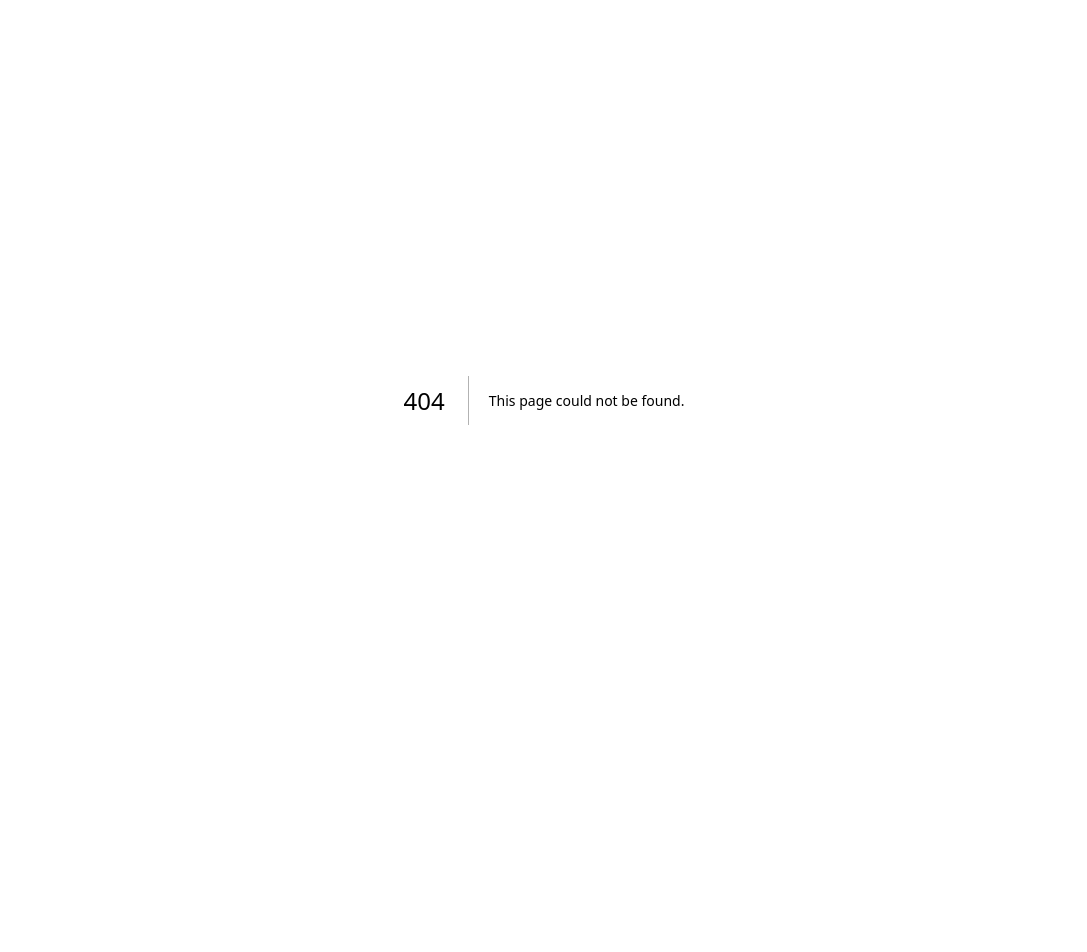
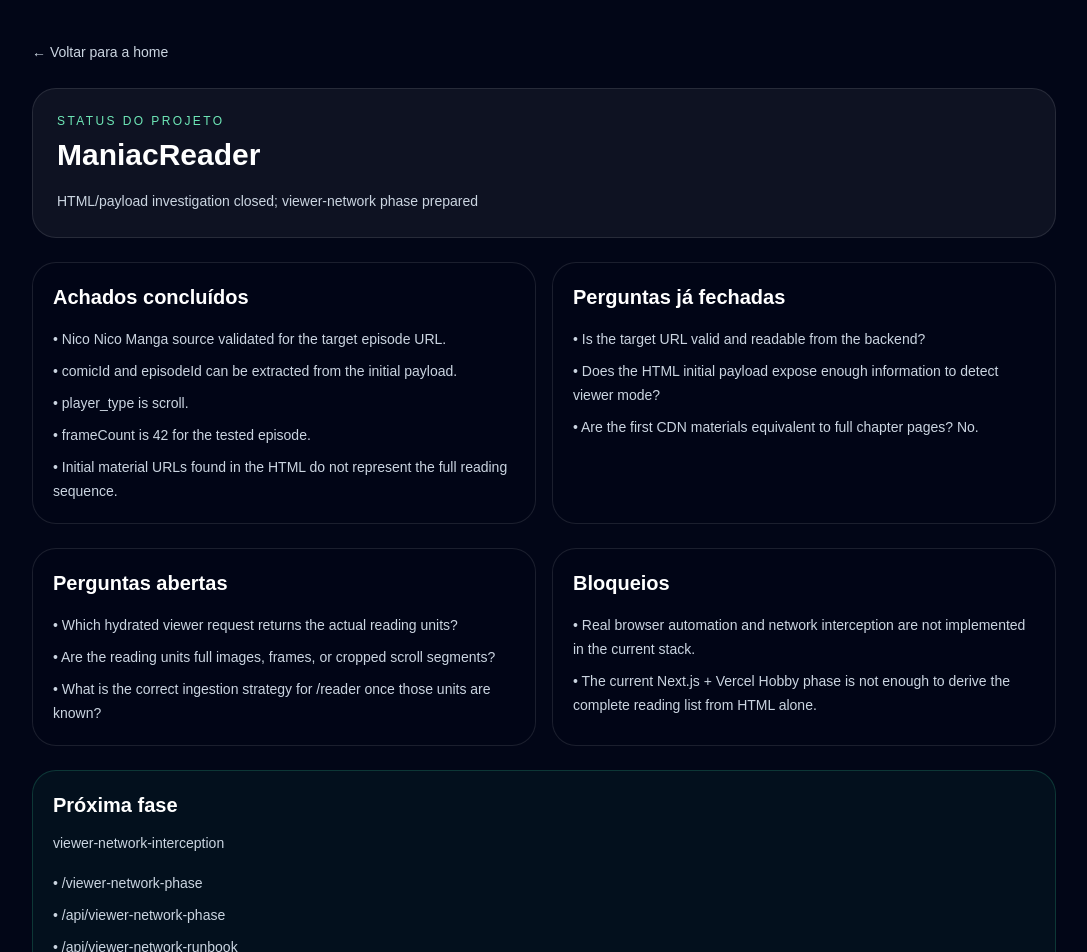
Before and after one commit to MarceloSalada/ManiacReader, a Next.js app: page /status in a window 1280 px wide. Before the commit this address had no page. Shown: the top 952 px of the page, without its empty margins (96-1183 px from the left). Before the commit the page ends 800 px from the top, so only its background shows below. Built offline with nearby package versions, Linux system fonts and the light colour scheme.

Commit message:
feat: add project status page

```diff
--- /dev/null
+++ b/app/status/page.tsx
@@ -0,0 +1,73 @@
+import Link from 'next/link';
+
+import { getProjectStatusSummary } from '@/lib/project-status';
+
+export default function StatusPage() {
+  const status = getProjectStatusSummary();
+
+  return (
+    <main className="min-h-screen bg-background px-6 py-10 text-foreground">
+      <div className="mx-auto max-w-5xl space-y-6">
+        <Link href="/" className="text-sm text-slate-300 hover:text-white">
+          ← Voltar para a home
+        </Link>
+
+        <div className="rounded-3xl border border-white/10 bg-white/5 p-6">
+          <p className="text-xs uppercase tracking-[0.2em] text-emerald-300">status do projeto</p>
+          <h1 className="mt-2 text-3xl font-bold text-white">{status.projectName}</h1>
+          <p className="mt-4 text-sm leading-6 text-slate-300">{status.currentStage}</p>
+        </div>
+
+        <div className="grid gap-4 md:grid-cols-2">
+          <section className="rounded-3xl border border-white/10 bg-slate-950/60 p-5">
+            <h2 className="text-xl font-semibold text-white">Achados concluídos</h2>
+            <ul className="mt-4 space-y-2 text-sm leading-6 text-slate-300">
+              {status.completedFindings.map((item) => (
+                <li key={item}>• {item}</li>
+              ))}
+            </ul>
+          </section>
+
+          <section className="rounded-3xl border border-white/10 bg-slate-950/60 p-5">
+            <h2 className="text-xl font-semibold text-white">Perguntas já fechadas</h2>
+            <ul className="mt-4 space-y-2 text-sm leading-6 text-slate-300">
+              {status.closedQuestions.map((item) => (
+                <li key={item}>• {item}</li>
+              ))}
+            </ul>
+          </section>
+        </div>
+
+        <div className="grid gap-4 md:grid-cols-2">
+          <section className="rounded-3xl border border-white/10 bg-slate-950/60 p-5">
+            <h2 className="text-xl font-semibold text-white">Perguntas abertas</h2>
+            <ul className="mt-4 space-y-2 text-sm leading-6 text-slate-300">
+              {status.openQuestions.map((item) => (
+                <li key={item}>• {item}</li>
+              ))}
+            </ul>
+          </section>
+
+          <section className="rounded-3xl border border-white/10 bg-slate-950/60 p-5">
+            <h2 className="text-xl font-semibold text-white">Bloqueios</h2>
+            <ul className="mt-4 space-y-2 text-sm leading-6 text-slate-300">
+              {status.blockedBy.map((item) => (
+                <li key={item}>• {item}</li>
+              ))}
+            </ul>
+          </section>
+        </div>
+
+        <section className="rounded-3xl border border-emerald-400/20 bg-emerald-400/5 p-5">
+          <h2 className="text-xl font-semibold text-white">Próxima fase</h2>
+          <p className="mt-3 text-sm leading-6 text-slate-300">{status.nextPhaseName}</p>
+          <ul className="mt-4 space-y-2 text-sm leading-6 text-slate-300">
+            {status.nextPhaseEntryPoints.map((item) => (
+              <li key={item}>• {item}</li>
+            ))}
+          </ul>
+        </section>
+      </div>
+    </main>
+  );
+}
```
